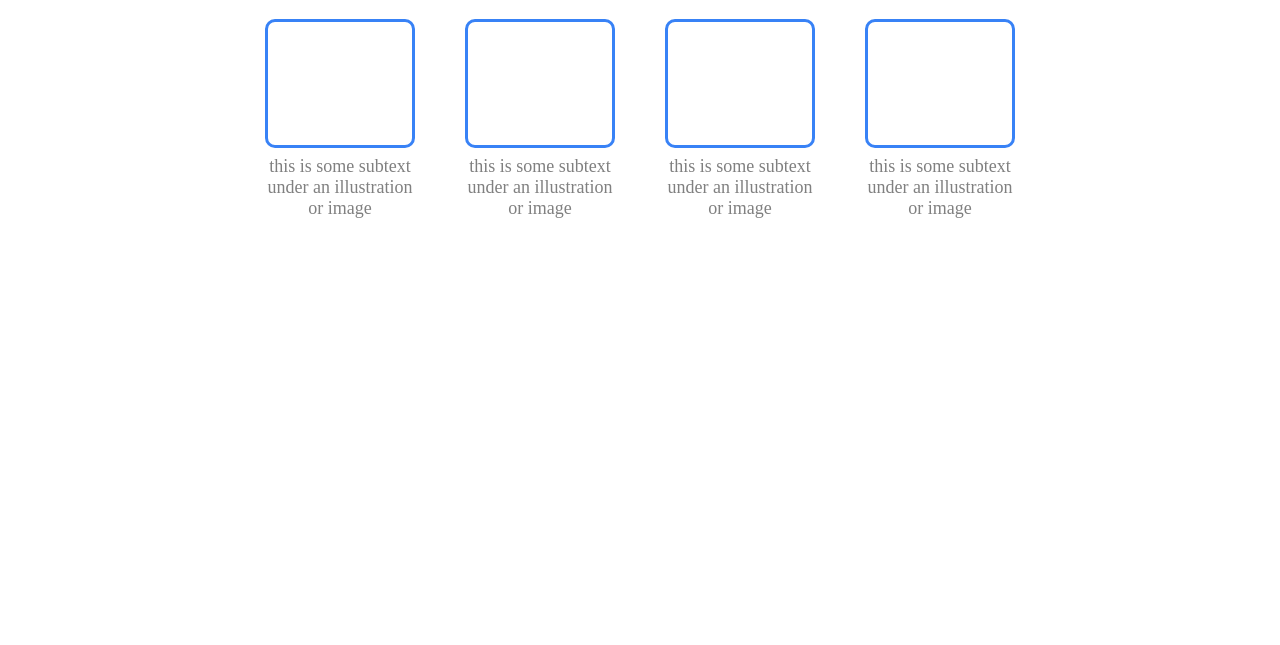
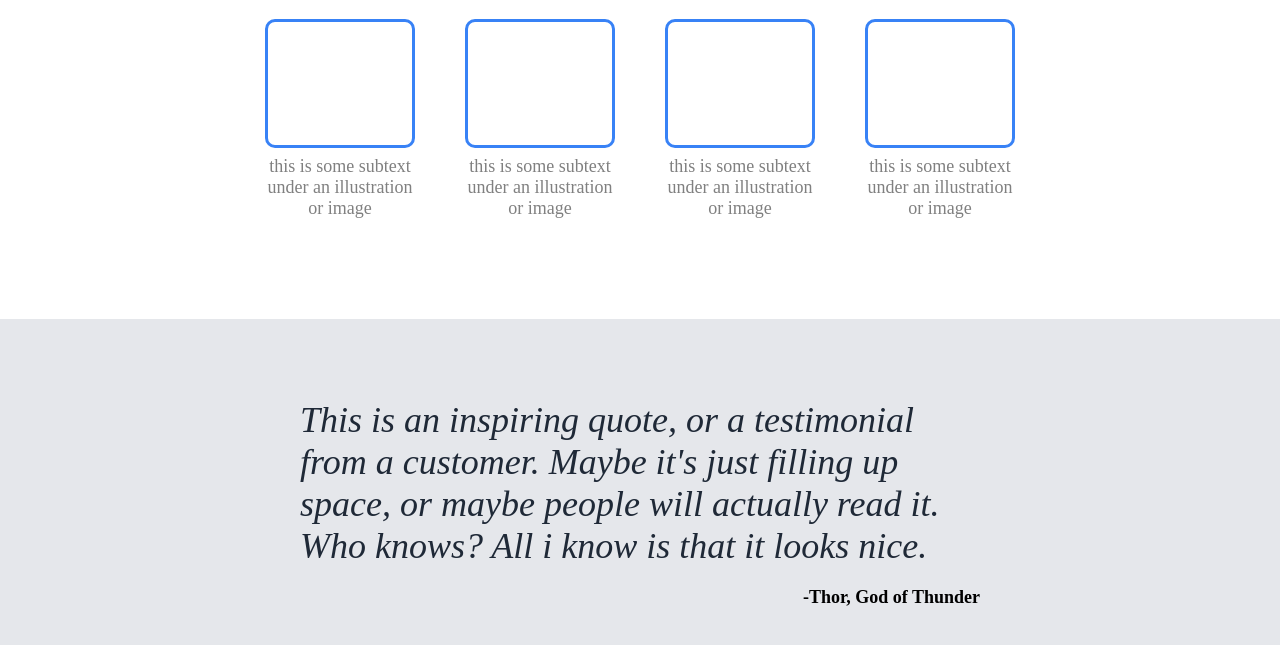
Before and after one commit to marcosppc/landing_page, a plain HTML site: page index.html in a window 1280 px wide. Shown: the part 557-1202 px from the top of the page. Before the commit the page ends 876 px from the top, so only its background shows below. Drawn offline with Linux system fonts and the light colour scheme.

Commit message:
Add the third section of the landing page

```diff
--- a/index.html
+++ b/index.html
@@ -52,5 +52,10 @@
         </div>
     </div>
 
+    <div class="third-section">
+        <div class="quote-main-text"><em>This is an inspiring quote, or a testimonial from a customer. Maybe it's just filling up space, or maybe people will actually read it. Who knows? All i know is that it looks nice.</em></div>
+        <div class="quote-signature"> -Thor, God of Thunder</div>
+    </div>
+
 </body>
 </html>
--- a/style.css
+++ b/style.css
@@ -140,3 +140,24 @@ button {
     color: gray;
     text-align: center;
 }
+
+.third-section {
+    display: flex;
+    flex-direction: column;
+    justify-content: center;
+    align-items: center;
+    background-color: #e5e7eb;
+    padding: 80px 300px;
+    gap: 20px;
+}
+
+.quote-main-text {
+    font-size: 36px;
+    color: #1f2937;
+}
+
+.quote-signature {
+    font-size: 18px;
+    font-weight: bold;
+    align-self: flex-end;
+}
```
